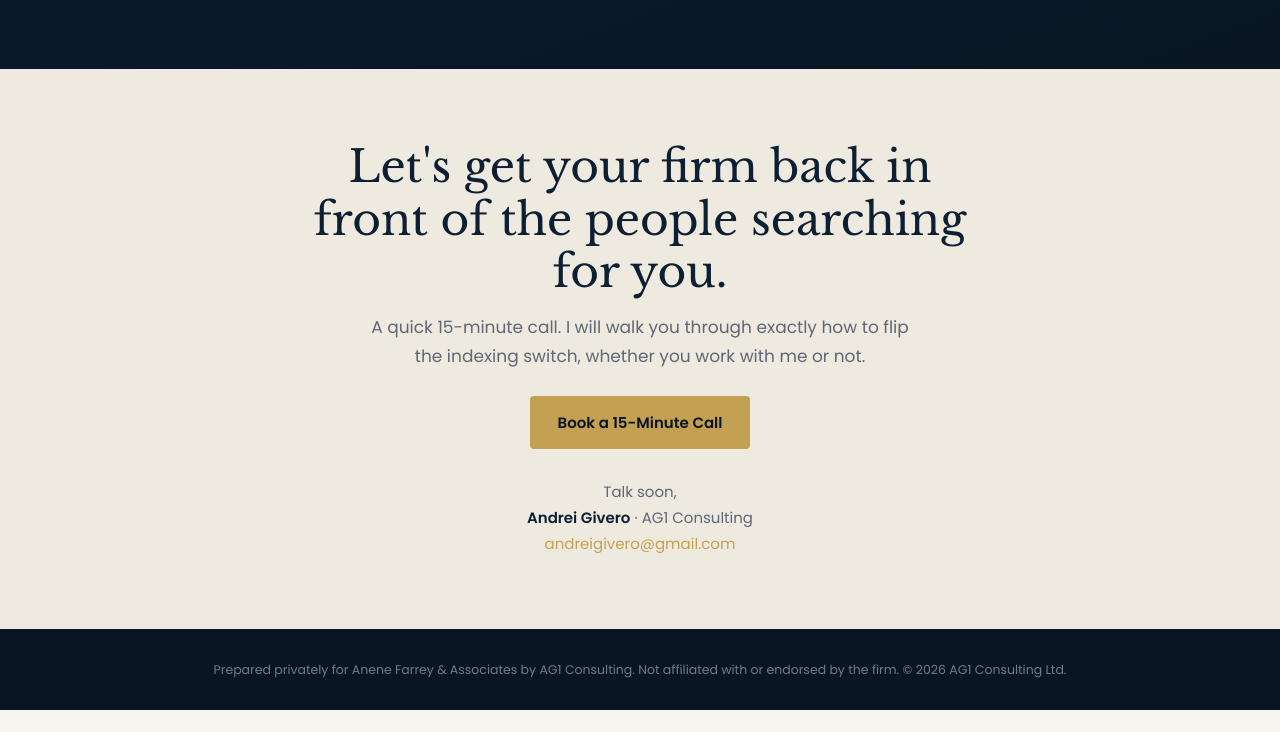
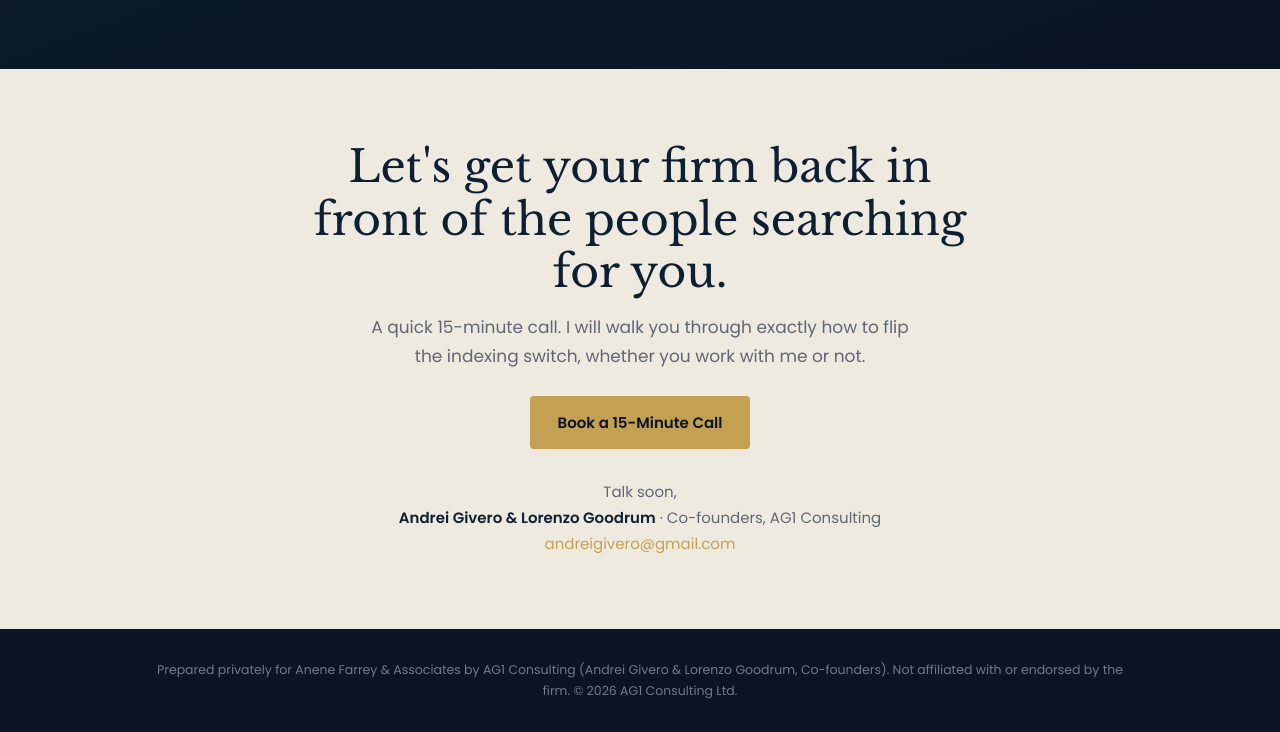
Before and after one commit to andrei170/anene-law-hub, a plain HTML site: page index.html in a window 1280 px wide. Shown: the part 6924-7656 px from the top of the page. Before the commit the page ends 7634 px from the top, so only its background shows below. Drawn offline with nearby package versions, Linux system fonts and the light colour scheme.

Commit message:
Add Lorenzo Goodrum as Co-founder credit

```diff
--- a/index.html
+++ b/index.html
@@ -300,12 +300,12 @@
     <h2 class="reveal">Let's get your firm back in front of the people searching for you.</h2>
     <p class="reveal">A quick 15-minute call. I will walk you through exactly how to flip the indexing switch, whether you work with me or not.</p>
     <a href="https://calendly.com/ag-copy/call-with-andrei" target="_blank" rel="noopener" class="btn reveal">Book a 15-Minute Call</a>
-    <div class="sign reveal">Talk soon,<br><b>Andrei Givero</b> &middot; AG1 Consulting<br><a href="mailto:andreigivero@gmail.com" style="color:var(--gold)">andreigivero@gmail.com</a></div>
+    <div class="sign reveal">Talk soon,<br><b>Andrei Givero &amp; Lorenzo Goodrum</b> &middot; Co-founders, AG1 Consulting<br><a href="mailto:andreigivero@gmail.com" style="color:var(--gold)">andreigivero@gmail.com</a></div>
   </div>
 </section>
 
 <footer>
-  <div class="wrap">Prepared privately for Anene Farrey &amp; Associates by AG1 Consulting. Not affiliated with or endorsed by the firm. &copy; 2026 AG1 Consulting Ltd.</div>
+  <div class="wrap">Prepared privately for Anene Farrey &amp; Associates by AG1 Consulting (Andrei Givero &amp; Lorenzo Goodrum, Co-founders). Not affiliated with or endorsed by the firm. &copy; 2026 AG1 Consulting Ltd.</div>
 </footer>
 
 <script>
```
